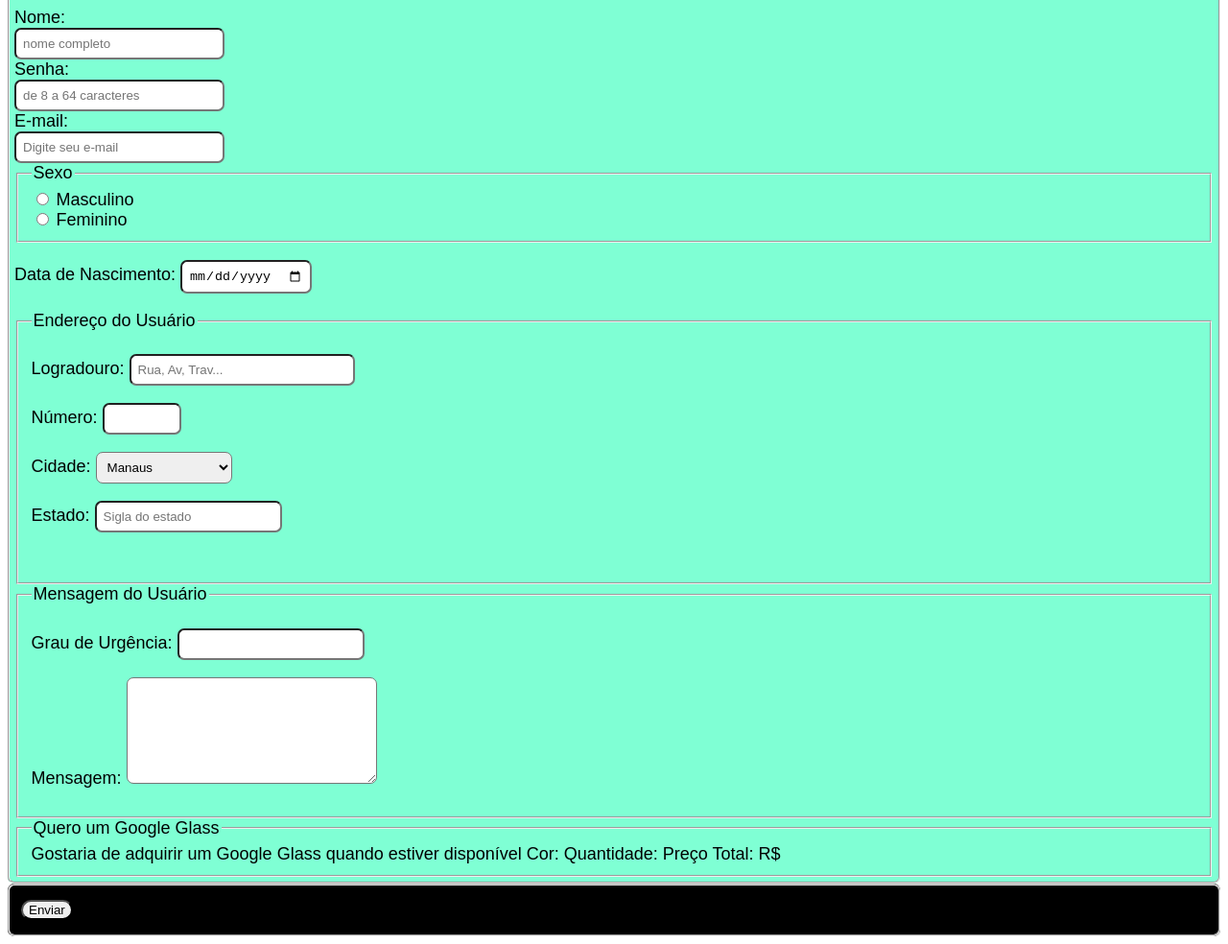
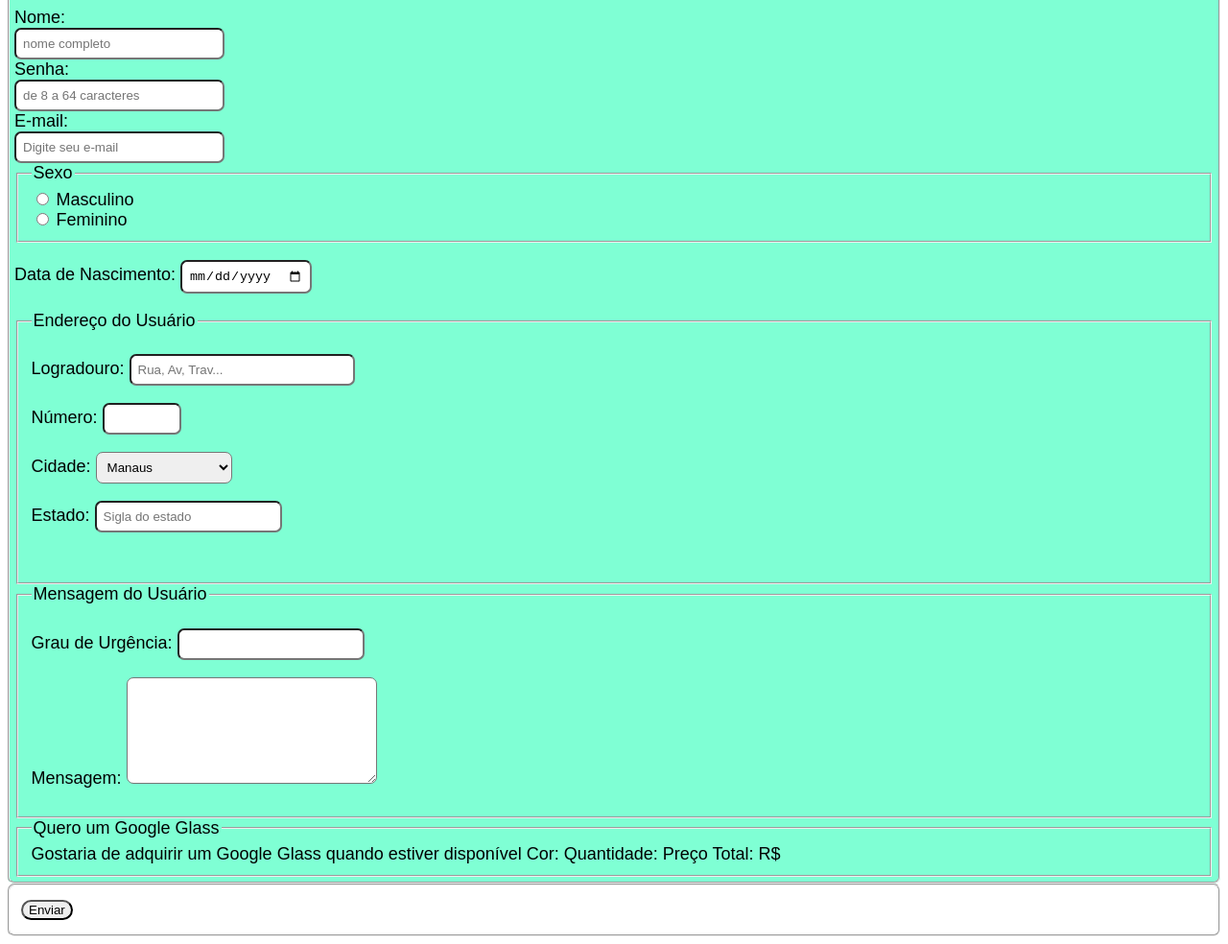
Before and after one commit to devmarcelomacedo/form, a plain HTML site: page index.html in a window 1280 px wide. Shown: the part 95-1079 px from the top of the page at 96% size. Drawn offline with Linux system fonts and the light colour scheme.

Commit message:
tirei o background-color

```diff
--- a/style.css
+++ b/style.css
@@ -22,12 +22,12 @@
 
 }
 #fil {
-    background-color: black;
+
     padding-top: 15px;
     padding-bottom: 15px;
     border-radius: 7px;
     margin: auto;
-    cursor: pointer;
+
 }
 #cNome {
     border-radius: 7px;
```
